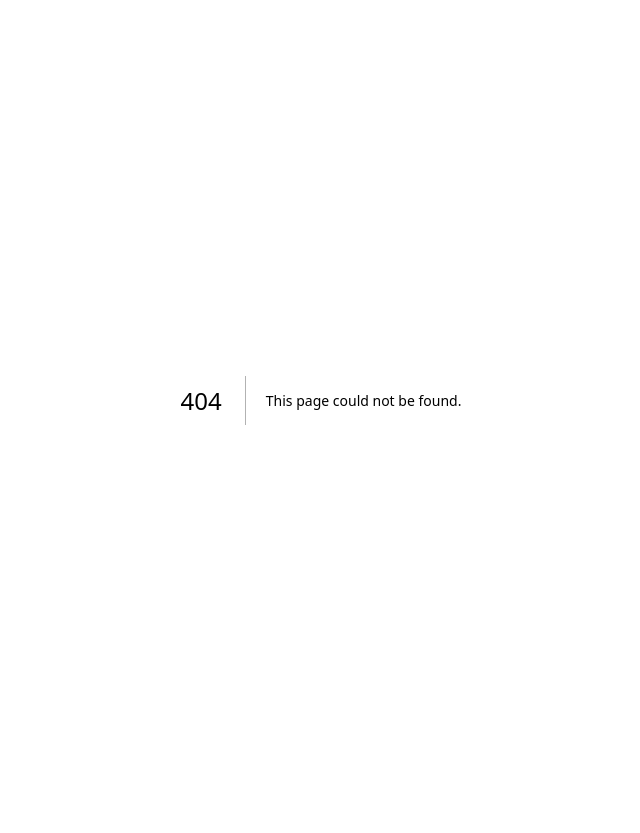
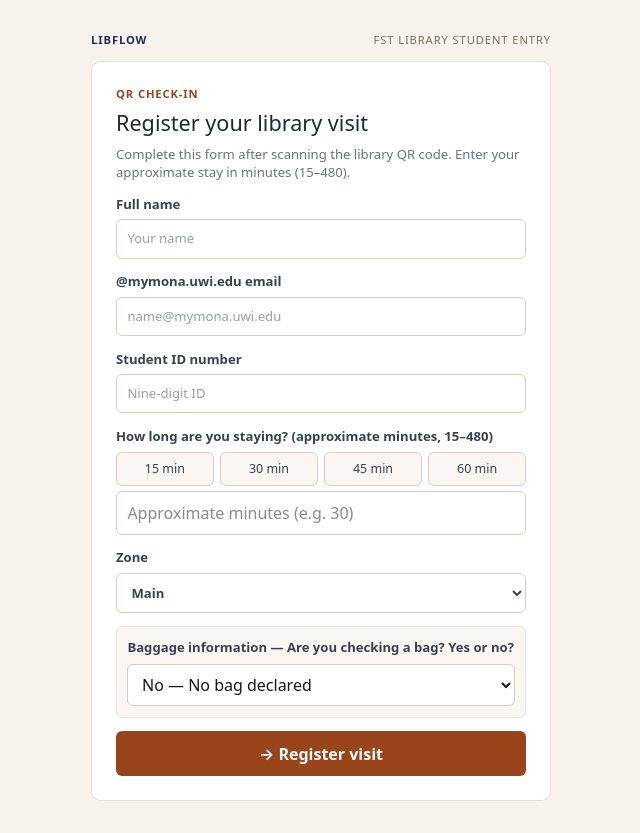
Before and after one commit to ctrae/LibFlow, a Next.js app in the folder frontend/: page /check-in in a window 1280 px wide. Before the commit this address had no page. Shown: the whole page, without its empty margins (319-959 px from the left). Before the commit the page ends 800 px from the top, so only its background shows below. Built offline with nearby package versions, Linux system fonts and the light colour scheme.

Commit message:
Add student check in handling

```diff
--- /dev/null
+++ b/frontend/app/check-in/page.tsx
@@ -0,0 +1,271 @@
+import { useState } from "react";
+
+const QUICK_MINUTES = [15, 30, 45, 60];
+
+export default function StudentPortal() {
+  const [fullName, setFullName] = useState("");
+  const [email, setEmail] = useState("");
+  const [studentId, setStudentId] = useState("");
+  const [minutes, setMinutes] = useState("");
+  const [zone, setZone] = useState("Main");
+  const [checkingBag, setCheckingBag] = useState<"no" | "yes">("no");
+  const [bagNumber, setBagNumber] = useState("");
+  const [message, setMessage] = useState("");
+
+  function handleBagChoiceChange(value: "no" | "yes") {
+    setCheckingBag(value);
+    if (value === "no") {
+      setBagNumber("");
+    }
+  }
+
+  function handleSubmit(event: React.FormEvent) {
+    event.preventDefault();
+
+    const cleanName = fullName.trim();
+    const cleanEmail = email.trim().toLowerCase();
+    const cleanId = studentId.trim();
+    const stayMinutes = Number(minutes);
+
+    if (!cleanName) {
+      setMessage("Please enter your full name.");
+      return;
+    }
+
+    if (!cleanEmail.endsWith("@mymona.uwi.edu")) {
+      setMessage("Please use your @mymona.uwi.edu email.");
+      return;
+    }
+
+    if (!/^\d{9}$/.test(cleanId)) {
+      setMessage("Student ID must be 9 digits.");
+      return;
+    }
+
+    if (!Number.isInteger(stayMinutes) || stayMinutes < 15 || stayMinutes > 480) {
+      setMessage("Approximate stay must be between 15 and 480 minutes.");
+      return;
+    }
+
+    const bagSummary =
+      checkingBag === "yes"
+        ? bagNumber.trim()
+          ? `Bag checked (${bagNumber.trim()})`
+          : "Bag checked"
+        : "No bag declared";
+
+    setMessage(
+      `Registered ${cleanName} (${cleanId}) — ${zone}, ~${stayMinutes} mins, ${bagSummary}.`
+    );
+  }
+
+  return (
+    <div
+      style={{
+        minHeight: "100vh",
+        backgroundColor: "#f7f3ec",
+        padding: "2rem 1rem",
+        fontFamily: "system-ui, -apple-system, sans-serif",
+      }}
+    >
+      <div style={{ maxWidth: "460px", margin: "0 auto 0.75rem" }}>
+        <div
+          style={{
+            display: "flex",
+            justifyContent: "space-between",
+            fontSize: "0.7rem",
+            letterSpacing: "0.08em",
+            textTransform: "uppercase",
+            color: "#7a6f64",
+            marginBottom: "0.5rem",
+          }}
+        >
+          <span style={{ fontWeight: 700, color: "#1f2d5a" }}>LIBFLOW</span>
+          <span>FST Library student entry</span>
+        </div>
+      </div>
+
+      <form
+        onSubmit={handleSubmit}
+        style={{
+          maxWidth: "460px",
+          margin: "0 auto",
+          backgroundColor: "#ffffff",
+          border: "1px solid #e7dfd3",
+          borderRadius: "10px",
+          padding: "1.5rem",
+          display: "flex",
+          flexDirection: "column",
+          gap: "0.85rem",
+        }}
+      >
+        <div>
+          <p
+            style={{
+              margin: "0 0 0.25rem",
+              fontSize: "0.7rem",
+              fontWeight: 700,
+              letterSpacing: "0.08em",
+              textTransform: "uppercase",
+              color: "#9a441b",
+            }}
+          >
+            QR Check-In
+          </p>
+          <h1 style={{ margin: "0 0 0.35rem", fontSize: "1.35rem", color: "#1f2937" }}>
+            Register your library visit
+          </h1>
+          <p style={{ margin: 0, fontSize: "0.82rem", color: "#6b7280", lineHeight: 1.4 }}>
+            Complete this form after scanning the library QR code. Enter your approximate
+            stay in minutes (15–480).
+          </p>
+        </div>
+
+        <label style={{ display: "flex", flexDirection: "column", gap: "0.3rem", fontSize: "0.82rem", fontWeight: 600, color: "#374151" }}>
+          Full name
+          <input
+            type="text"
+            placeholder="Your name"
+            value={fullName}
+            onChange={(e) => setFullName(e.target.value)}
+            required
+            style={{ padding: "0.55rem 0.65rem", borderRadius: "6px", border: "1px solid #d6cec2", fontWeight: 400 }}
+          />
+        </label>
+
+        <label style={{ display: "flex", flexDirection: "column", gap: "0.3rem", fontSize: "0.82rem", fontWeight: 600, color: "#374151" }}>
+          @mymona.uwi.edu email
+          <input
+            type="email"
+            placeholder="name@mymona.uwi.edu"
+            value={email}
+            onChange={(e) => setEmail(e.target.value)}
+            required
+            style={{ padding: "0.55rem 0.65rem", borderRadius: "6px", border: "1px solid #d6cec2", fontWeight: 400 }}
+          />
+        </label>
+
+        <label style={{ display: "flex", flexDirection: "column", gap: "0.3rem", fontSize: "0.82rem", fontWeight: 600, color: "#374151" }}>
+          Student ID number
+          <input
+            type="text"
+            placeholder="Nine-digit ID"
+            value={studentId}
+            onChange={(e) => setStudentId(e.target.value)}
+            required
+            style={{ padding: "0.55rem 0.65rem", borderRadius: "6px", border: "1px solid #d6cec2", fontWeight: 400 }}
+          />
+        </label>
+
+        <div style={{ display: "flex", flexDirection: "column", gap: "0.35rem" }}>
+          <span style={{ fontSize: "0.82rem", fontWeight: 600, color: "#374151" }}>
+            How long are you staying? (approximate minutes, 15–480)
+          </span>
+          <div style={{ display: "grid", gridTemplateColumns: "repeat(4, 1fr)", gap: "0.4rem" }}>
+            {QUICK_MINUTES.map((preset) => {
+              const active = Number(minutes) === preset;
+              return (
+                <button
+                  key={preset}
+                  type="button"
+                  onClick={() => setMinutes(String(preset))}
+                  style={{
+                    padding: "0.4rem",
+                    fontSize: "0.78rem",
+                    borderRadius: "6px",
+                    cursor: "pointer",
+                    border: active ? "1px solid #9a441b" : "1px solid #d6cec2",
+                    backgroundColor: active ? "#9a441b" : "#faf7f2",
+                    color: active ? "#ffffff" : "#374151",
+                    fontWeight: active ? 600 : 400,
+                  }}
+                >
+                  {preset} min
+                </button>
+              );
+            })}
+          </div>
+          <input
+            type="number"
+            min={15}
+            max={480}
+            placeholder="Approximate minutes (e.g. 30)"
+            value={minutes}
+            onChange={(e) => setMinutes(e.target.value)}
+            required
+            style={{ padding: "0.55rem 0.65rem", borderRadius: "6px", border: "1px solid #d6cec2" }}
+          />
+        </div>
+
+        <label style={{ display: "flex", flexDirection: "column", gap: "0.3rem", fontSize: "0.82rem", fontWeight: 600, color: "#374151" }}>
+          Zone
+          <select
+            value={zone}
+            onChange={(e) => setZone(e.target.value)}
+            style={{ padding: "0.55rem 0.65rem", borderRadius: "6px", border: "1px solid #d6cec2", backgroundColor: "#ffffff" }}
+          >
+            <option value="Main">Main</option>
+            <option value="Basement">Basement</option>
+          </select>
+        </label>
+
+        <div
+          style={{
+            backgroundColor: "#faf7f2",
+            border: "1px solid #ece5da",
+            borderRadius: "6px",
+            padding: "0.65rem",
+            display: "flex",
+            flexDirection: "column",
+            gap: "0.45rem",
+          }}
+        >
+          <label
+            htmlFor="checkingBag"
+            style={{ fontSize: "0.82rem", fontWeight: 600, color: "#374151" }}
+          >
+            Baggage information — Are you checking a bag? Yes or no?
+          </label>
+          <select
+            id="checkingBag"
+            value={checkingBag}
+            onChange={(e) => handleBagChoiceChange(e.target.value as "no" | "yes")}
+            style={{ padding: "0.5rem 0.6rem", borderRadius: "6px", border: "1px solid #d6cec2", backgroundColor: "#ffffff" }}
+          >
+            <option value="no">No — No bag declared</option>
+            <option value="yes">Yes</option>
+          </select>
+
+          {checkingBag === "yes" && (
+            <input
+              type="text"
+              placeholder="Enter bag number"
+              value={bagNumber}
+              onChange={(e) => setBagNumber(e.target.value)}
+              style={{ padding: "0.5rem 0.6rem", borderRadius: "6px", border: "1px solid #d6cec2", backgroundColor: "#ffffff" }}
+            />
+          )}
+        </div>
+
+        <button
+          type="submit"
+          style={{
+            padding: "0.65rem 1rem",
+            backgroundColor: "#9a441b",
+            color: "#ffffff",
+            border: "none",
+            borderRadius: "6px",
+            fontWeight: 600,
+            cursor: "pointer",
+          }}
+        >
+          &rarr; Register visit
+        </button>
+
+        {message && (
+          <p style={{ margin: 0, fontSize: "0.85rem", color: "#1f2937" }}>{message}</p>
+        )}
+      </form>
+    </div>
+  );
+}
```
